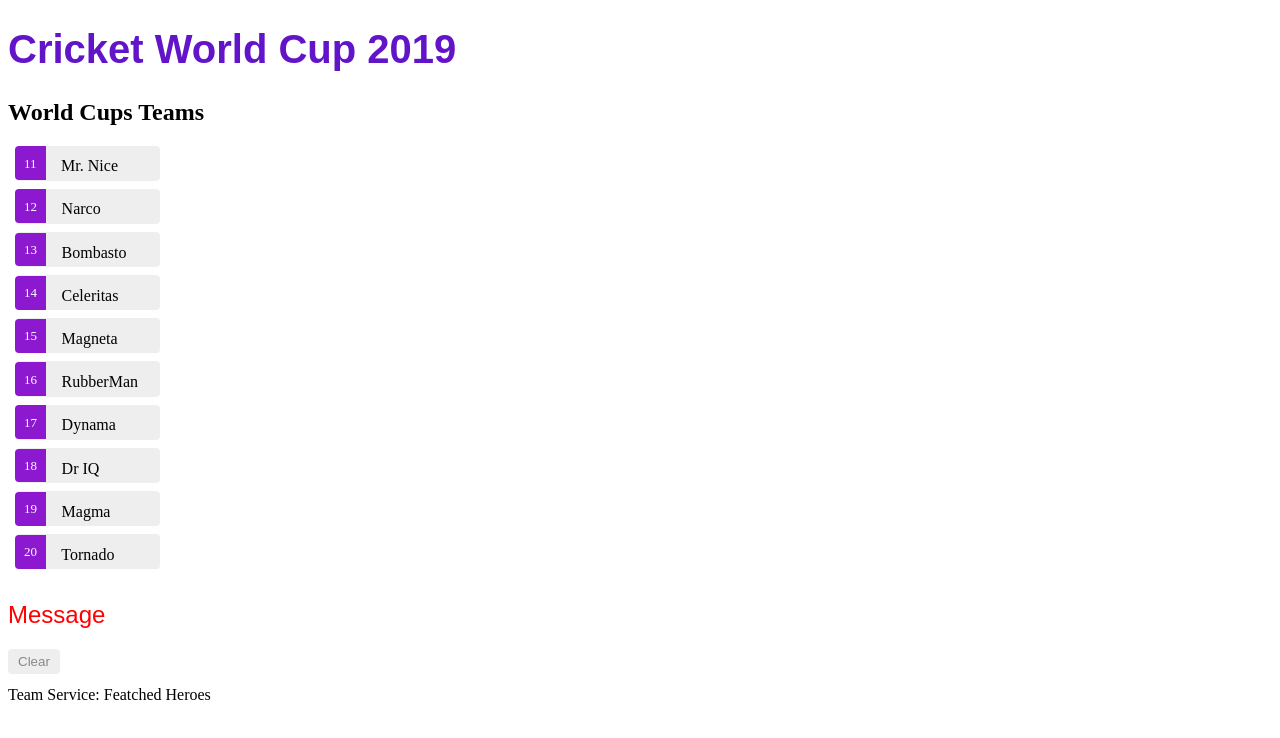
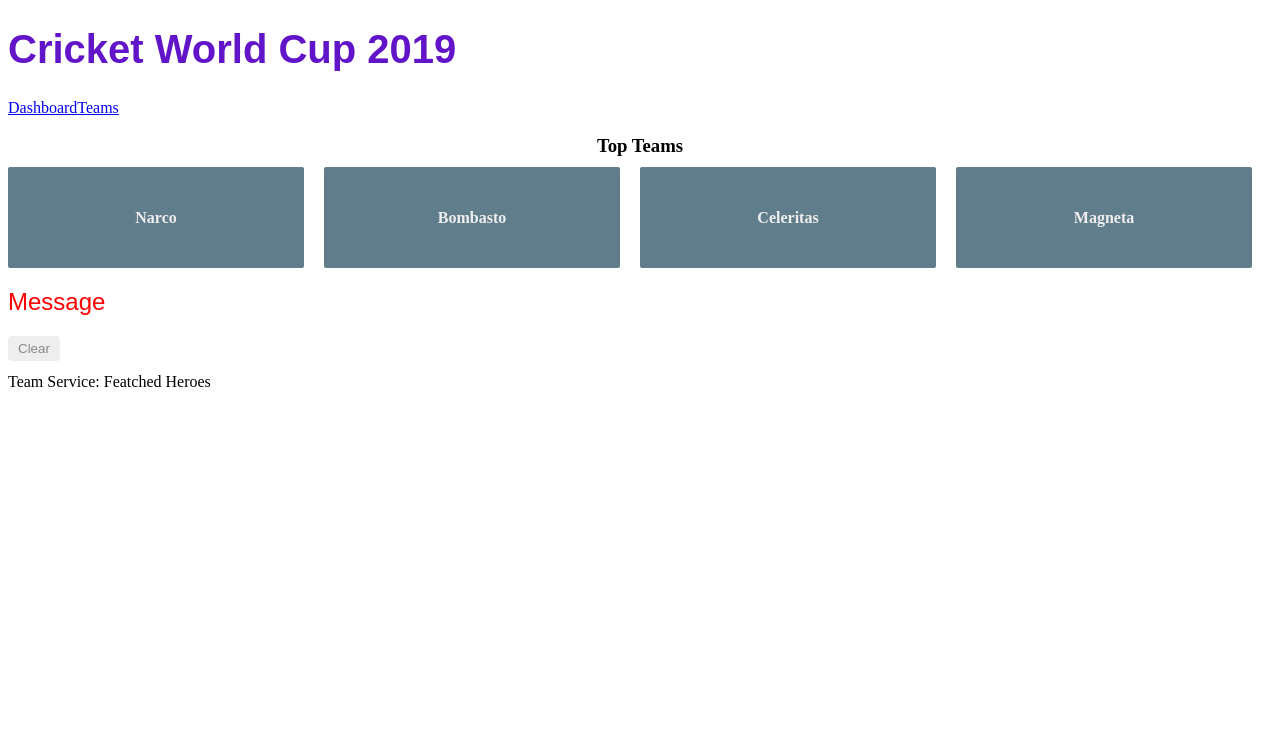
Before and after one commit to aniketbumbc/Team-Info, an Angular app: page /dashboard in a window 1280 px wide. Before the commit this address led to /. Shown: the top 738 px of the page. Built offline with nearby package versions, Linux system fonts and the light colour scheme.

Commit message:
router added with route

```diff
--- a/src/app/app-routing.module.ts
+++ b/src/app/app-routing.module.ts
@@ -1,7 +1,15 @@
 import { NgModule } from '@angular/core';
 import { Routes, RouterModule } from '@angular/router';
 
-const routes: Routes = [];
+import{TeamsComponent} from '../app/teams/teams.component';
+import{TeamDetailsComponent} from  '../app/team-details/team-details.component';
+import{DashboardComponent} from '../app/dashboard/dashboard.component';
+
+const routes: Routes = [
+  {path:'teams',component:TeamsComponent},
+  {path:'dashboard',component:DashboardComponent},
+  { path: '', redirectTo: '/dashboard', pathMatch: 'full' }
+];
 
 @NgModule({
   imports: [RouterModule.forRoot(routes)],
--- a/src/app/app.component.html
+++ b/src/app/app.component.html
@@ -1,5 +1,10 @@
 <!--The content below is only a placeholder and can be replaced.-->
 
   <h1> {{ title }} </h1>
-  <app-teams></app-teams>
+  <nav>
+    <a routerLink="/dashboard">Dashboard</a>
+    <a  routerLink="/teams">Teams</a>
+ </nav>
+
+  <router-outlet></router-outlet>
   <app-messages></app-messages>
--- a/src/app/app.module.ts
+++ b/src/app/app.module.ts
@@ -7,13 +7,15 @@
 import { TeamsComponent } from './teams/teams.component';
 import { TeamDetailsComponent } from './team-details/team-details.component';
 import { MessagesComponent } from './messages/messages.component';
+import { DashboardComponent } from './dashboard/dashboard.component';
 
 @NgModule({
   declarations: [
     AppComponent,
     TeamsComponent,
     TeamDetailsComponent,
-    MessagesComponent
+    MessagesComponent,
+    DashboardComponent
   ],
   imports: [
     BrowserModule,
--- /dev/null
+++ b/src/app/dashboard/dashboard.component.css
@@ -0,0 +1,63 @@
+/* DashboardComponent's private CSS styles */
+[class*='col-'] {
+    float: left;
+    padding-right: 20px;
+    padding-bottom: 20px;
+  }
+  [class*='col-']:last-of-type {
+    padding-right: 0;
+  }
+  a {
+    text-decoration: none;
+  }
+  *, *:after, *:before {
+    -webkit-box-sizing: border-box;
+    -moz-box-sizing: border-box;
+    box-sizing: border-box;
+  }
+  h3 {
+    text-align: center;
+    margin-bottom: 0;
+  }
+  h4 {
+    position: relative;
+  }
+  .grid {
+    margin: 0;
+  }
+  .col-1-4 {
+    width: 25%;
+  }
+  .module {
+    padding: 20px;
+    text-align: center;
+    color: #eee;
+    max-height: 120px;
+    min-width: 120px;
+    background-color: #607d8b;
+    border-radius: 2px;
+  }
+  .module:hover {
+    background-color: #eee;
+    cursor: pointer;
+    color: #607d8b;
+  }
+  .grid-pad {
+    padding: 10px 0;
+  }
+  .grid-pad > [class*='col-']:last-of-type {
+    padding-right: 20px;
+  }
+  @media (max-width: 600px) {
+    .module {
+      font-size: 10px;
+      max-height: 75px; }
+  }
+  @media (max-width: 1024px) {
+    .grid {
+      margin: 0;
+    }
+    .module {
+      min-width: 60px;
+    }
+  }
--- /dev/null
+++ b/src/app/dashboard/dashboard.component.html
@@ -0,0 +1,8 @@
+<h3> Top Teams </h3>
+<div class="grid grid-pad">
+  <a *ngFor="let team of teams" class="col-1-4">
+    <div class="module hero">
+      <h4>{{team.name}}</h4>
+    </div>
+  </a>
+</div>
--- /dev/null
+++ b/src/app/dashboard/dashboard.component.ts
@@ -0,0 +1,22 @@
+import { Component, OnInit } from '@angular/core';
+import {Teams} from '../teams';
+import {TeamService} from '../team.service';
+
+@Component({
+  selector: 'app-dashboard',
+  templateUrl: './dashboard.component.html',
+  styleUrls: ['./dashboard.component.css']
+})
+export class DashboardComponent implements OnInit {
+
+  teams:Teams[] =[];
+
+  constructor(private teamService: TeamService) { }
+
+  ngOnInit() {
+    this.getTeams();
+  }
+  getTeams():void{
+  this.teamService.getTeams().subscribe(teams=>this.teams=teams.slice(1,5));
+  }
+}
```
Also changed, not shown: 1 other file (tests, documents, lock files or other folders).
